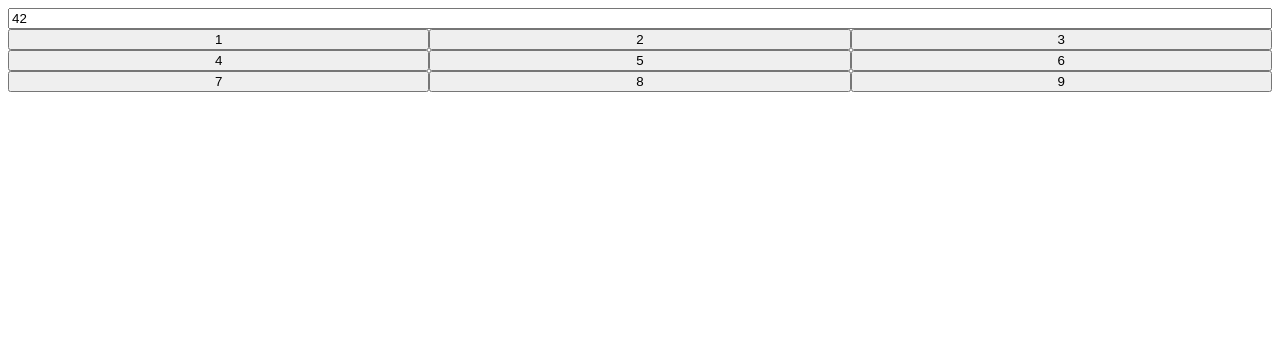
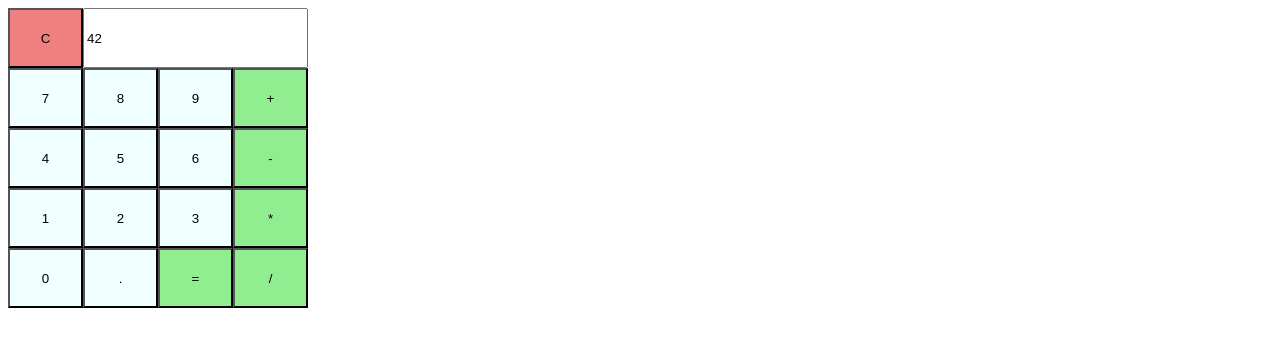
Before and after one commit to lmachens/calculator-spoon, a website: page index.html in a window 1280 px wide. Drawn offline with nearby package versions, Linux system fonts and the light colour scheme; files that its build step writes are made by us from their sources.

Commit message:
Add operator buttons with styling

```diff
--- a/index.html
+++ b/index.html
@@ -8,17 +8,24 @@
   </head>
   <body>
     <div class="calculator">
+      <button class="btn calculator__clear">C</button>
       <input type="text" class="calculator__output" />
-      <!-- button{$}*9 -->
-      <button class="calculator__input">1</button>
-      <button class="calculator__input">2</button>
-      <button class="calculator__input">3</button>
-      <button class="calculator__input">4</button>
-      <button class="calculator__input">5</button>
-      <button class="calculator__input">6</button>
-      <button class="calculator__input">7</button>
-      <button class="calculator__input">8</button>
-      <button class="calculator__input">9</button>
+      <button class="btn calculator__input">7</button>
+      <button class="btn calculator__input">8</button>
+      <button class="btn calculator__input">9</button>
+      <button class="btn calculator__operator">+</button>
+      <button class="btn calculator__input">4</button>
+      <button class="btn calculator__input">5</button>
+      <button class="btn calculator__input">6</button>
+      <button class="btn calculator__operator">-</button>
+      <button class="btn calculator__input">1</button>
+      <button class="btn calculator__input">2</button>
+      <button class="btn calculator__input">3</button>
+      <button class="btn calculator__operator">*</button>
+      <button class="btn calculator__input">0</button>
+      <button class="btn calculator__input">.</button>
+      <button class="btn calculator__operator">=</button>
+      <button class="btn calculator__operator">/</button>
     </div>
 
     <script src="src/calculator.js"></script>
--- a/src/partials/_base.scss
+++ b/src/partials/_base.scss
@@ -3,3 +3,13 @@
 *::before {
   box-sizing: border-box;
 }
+
+.btn {
+  background: azure;
+  cursor: pointer;
+  outline: none;
+}
+
+.btn:hover {
+  background: cadetblue;
+}
--- a/src/partials/_calculator.scss
+++ b/src/partials/_calculator.scss
@@ -1,12 +1,24 @@
 .calculator {
   display: flex;
   flex-wrap: wrap;
+  width: 300px;
+  height: 300px;
 }
 
 .calculator__output {
-  flex-basis: 100%;
+  flex-basis: calc(100% / 4 * 3);
 }
 
 .calculator__input {
-  flex-basis: calc(100% / 3);
+  flex-basis: calc(100% / 4);
 }
+
+.calculator__clear {
+  flex-basis: calc(100% / 4);
+  background: lightcoral;
+}
+
+.calculator__operator {
+  flex-basis: calc(100% / 4);
+  background: lightgreen;
+}
```
